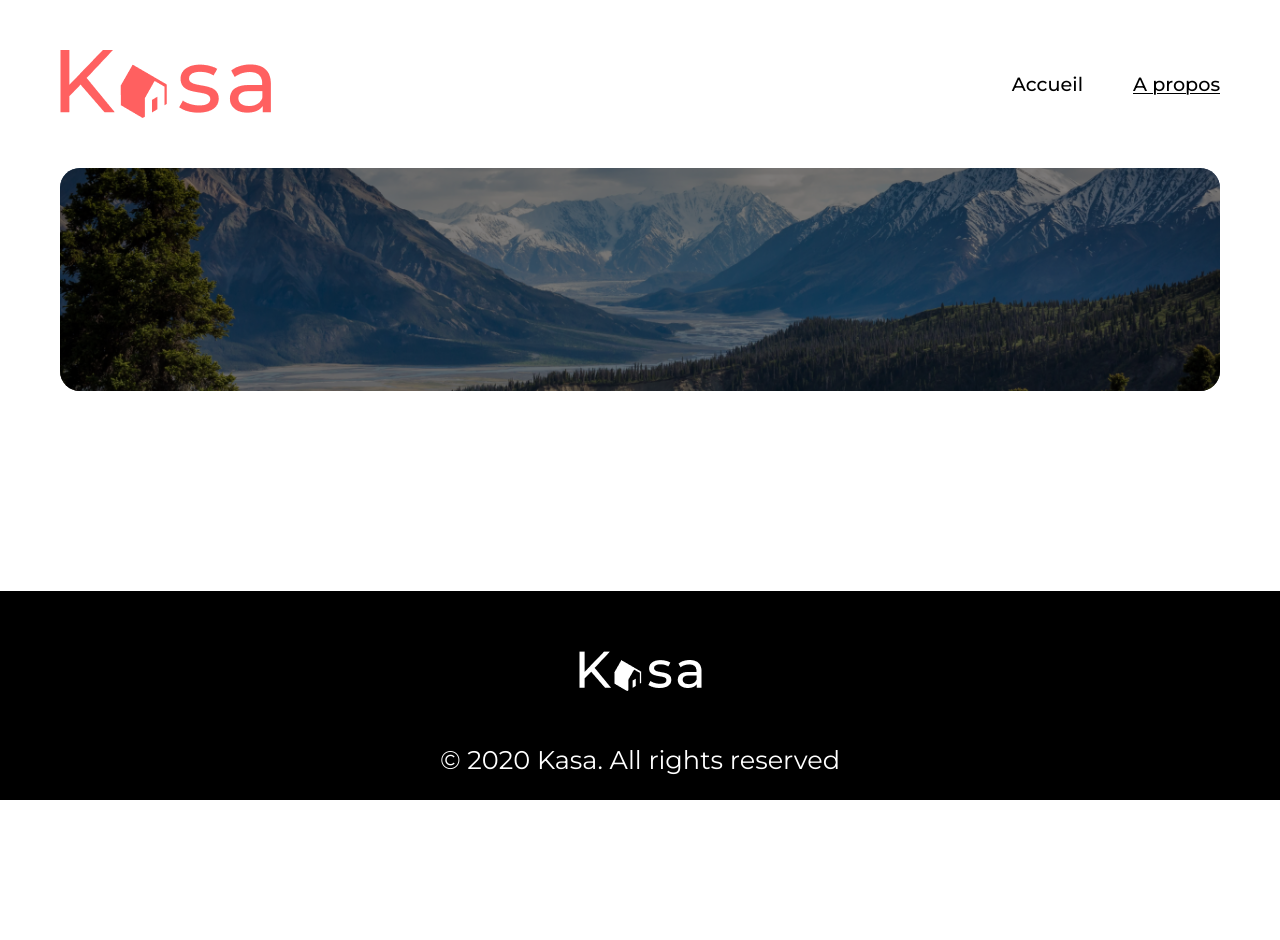
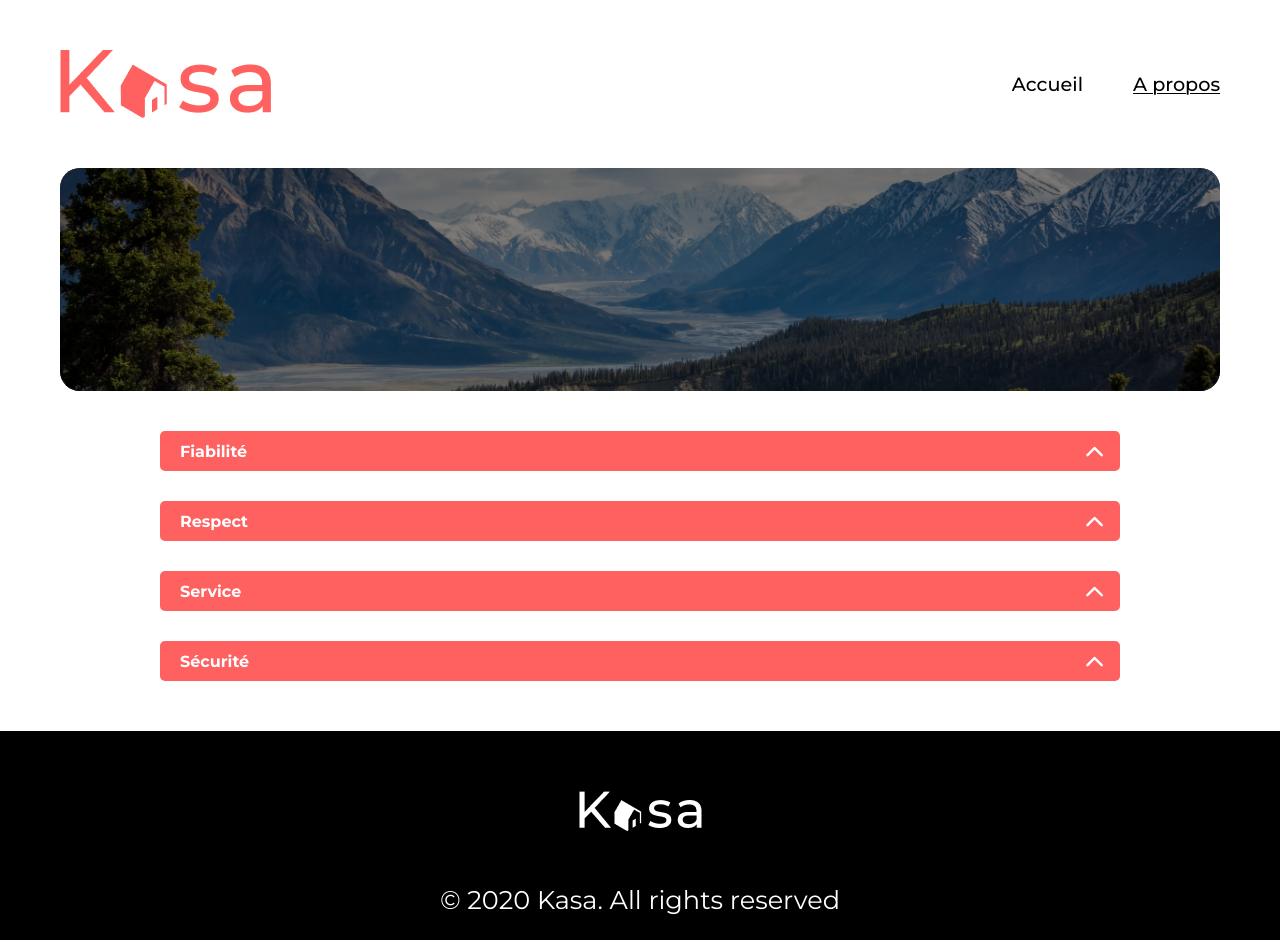
Before and after one commit to Elodie76/Projet_7_KASA, a React (Vite) app: page /about in a window 1280 px wide. Before the commit the page ends 800 px from the top, so only its background shows below. Built offline with nearby package versions, Linux system fonts and the light colour scheme.

Commit message:
ajout du component dropdownBtn

```diff
--- a/index.html
+++ b/index.html
@@ -4,6 +4,7 @@
     <meta charset="UTF-8" />
     <link rel="icon" type="image/svg+xml" href="/vite.svg" />
     <meta name="viewport" content="width=device-width, initial-scale=1.0" />
+    <script src="https://kit.fontawesome.com/41465f3ac3.js" crossorigin="anonymous" defer></script>
     <link rel="preconnect" href="https://fonts.googleapis.com">
     <link rel="preconnect" href="https://fonts.gstatic.com" crossorigin>
     <link href="https://fonts.googleapis.com/css2?family=Montserrat:ital,wght@0,100..900;1,100..900&display=swap" rel="stylesheet">
--- /dev/null
+++ b/src/components/DropdownBtn.jsx
@@ -0,0 +1,13 @@
+import React from 'react';
+
+const DropdownBtn = ({title}) =>  {
+    return (
+        <button className='dropdownBtn'>
+            <p>{title}</p>
+            <i class="fa-solid fa-chevron-up"></i>
+        </button>
+
+    );
+};
+
+export default DropdownBtn;
--- a/src/pages/About.jsx
+++ b/src/pages/About.jsx
@@ -1,11 +1,18 @@
 import Banner from "../components/Banner";
 import bg from "../assets/images/paysage-vallée.png";
+import DropdownBtn from "../components/DropdownBtn";
 
 const About = () => {
     return (
 
         <div className="about">
             <Banner imgBanner={bg} title=""  />
+            <div className="about-content">
+                <DropdownBtn title="Fiabilité" />
+                <DropdownBtn title="Respect" />
+                <DropdownBtn title="Service" />
+                <DropdownBtn title="Sécurité" />
+            </div>
 
         </div>
     );
--- a/src/sass/base/_normalize.scss
+++ b/src/sass/base/_normalize.scss
@@ -35,6 +35,7 @@ body{
 .home, .about, .hebergement, .errorHTTP{
    flex: 1;
    margin: 0px 60px;
+
 }
 
 a {
--- a/src/sass/components/_banner.scss
+++ b/src/sass/components/_banner.scss
@@ -20,7 +20,7 @@
             color: white;
             font-size: 3rem;
             text-shadow:  0px 3px 4px #202020;
-
+            filter: drop-shadow(0 0 1px rgb(0, 0, 0));
             // -webkit-text-stroke: 1px #202020;
             font-weight: 700;
             z-index: 2;
--- /dev/null
+++ b/src/sass/components/_dropdownBtn.scss
@@ -0,0 +1,19 @@
+.dropdownBtn{
+    display: flex;
+    flex-direction: row;
+    justify-content: space-between;
+    align-items: center;
+    border: none;
+    background: #FF6060;
+    height: 40px;
+    border-radius: 5px;
+    color: white;
+    font-weight: 700;
+    padding: 5px 20px;
+    .fa-chevron-up{
+        width: 15px;
+        height: 15px;
+        font-size: 1.2rem;
+        color: white;
+    }
+}
--- /dev/null
+++ b/src/sass/layout/_about-content.scss
@@ -0,0 +1,8 @@
+.about-content{
+    display: flex;
+    flex-direction: column;
+    margin-top: 40px;
+    padding: 0 100px;
+    gap: 30px;
+
+}
--- a/src/sass/main.scss
+++ b/src/sass/main.scss
@@ -6,11 +6,13 @@
     // layout/
         @import "./layout/header";    // # Header
         @import "./layout/footer";    // # Footer
+        @import "./layout/about-content";    // # Bloc dropdown page about
 
     // components/
         @import "./components/banner";    // # Banière
         @import "./components/thumb";    // # Hebergement card
         @import "./components/pictures";    // # Images des logements
+        @import "./components/dropdownBtn";    // # dropdownBtn
 
 
     // pages/
```
Also changed, not shown: src/components/Dropdown.jsx (added, +11 -0 lines).
